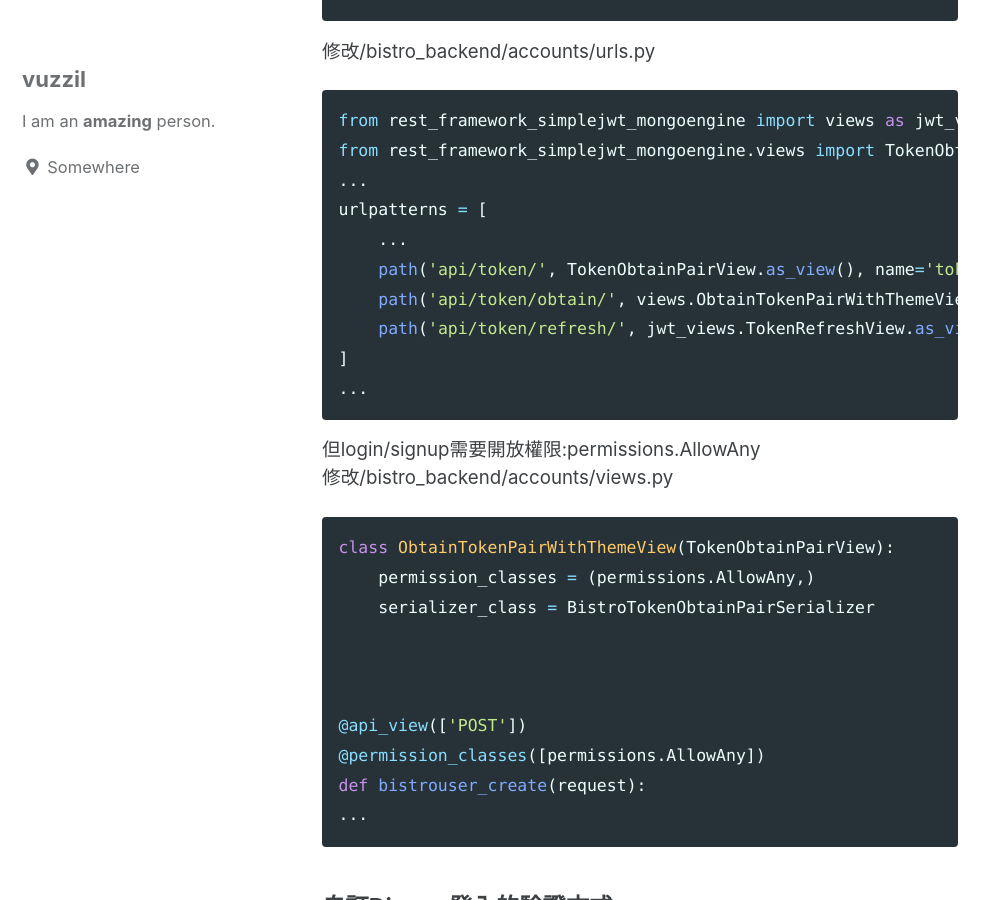
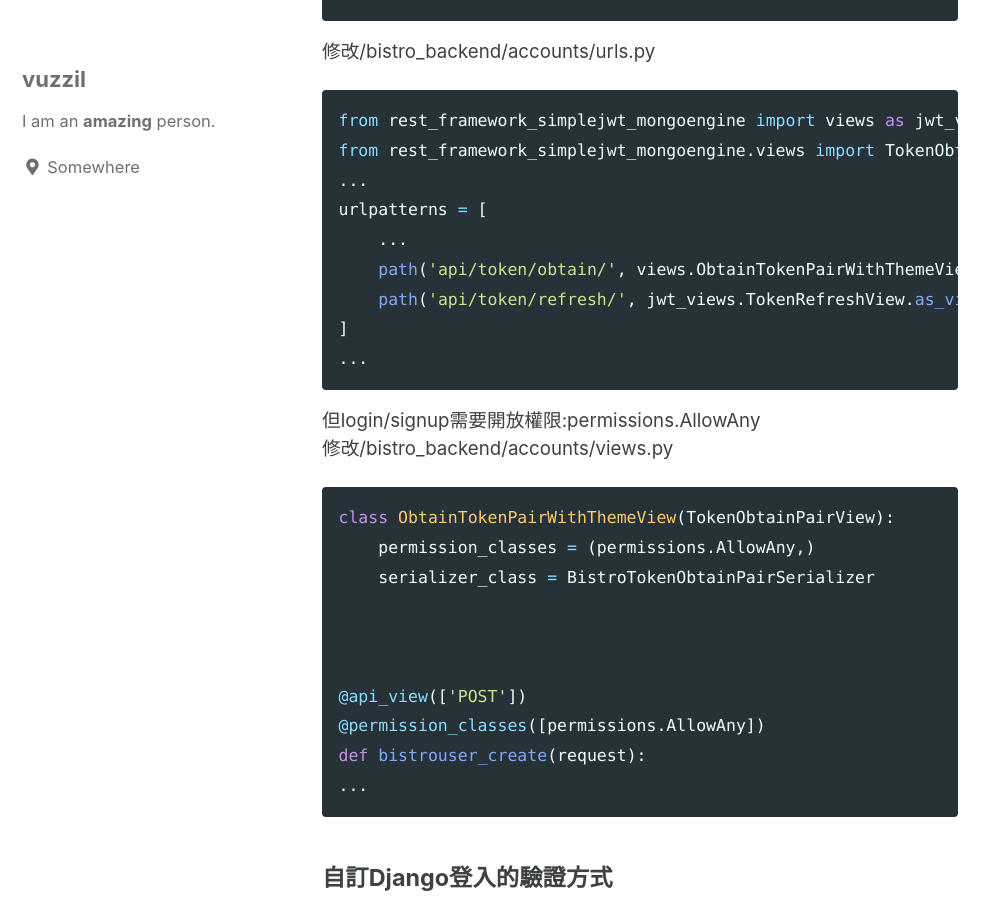
Before and after one commit to vuzzil/mybistro, a Jekyll site: the page built from _posts/2021-11-29-backend-config.md, in a window 1280 px wide and 900 px high, scrolled down 10194 px. Shown: the whole window, without its empty margins (0-999 px from the left). Built offline with Jekyll 4.4.1, drawn with Linux system fonts in a browser that asks for light colours; cached includes are drawn as plain includes.

Commit message:
update backend-config

```diff
--- a/_posts/2021-11-29-backend-config.md
+++ b/_posts/2021-11-29-backend-config.md
@@ -314,7 +314,6 @@ from rest_framework_simplejwt_mongoengine.views import TokenObtainPairView
 ...
 urlpatterns = [
     ...
-    path('api/token/', TokenObtainPairView.as_view(), name='token_obtain_pair'),
     path('api/token/obtain/', views.ObtainTokenPairWithThemeView.as_view(), name='token_create'),  # ==login
     path('api/token/refresh/', jwt_views.TokenRefreshView.as_view(), name='token_refresh'),
 ]
```
